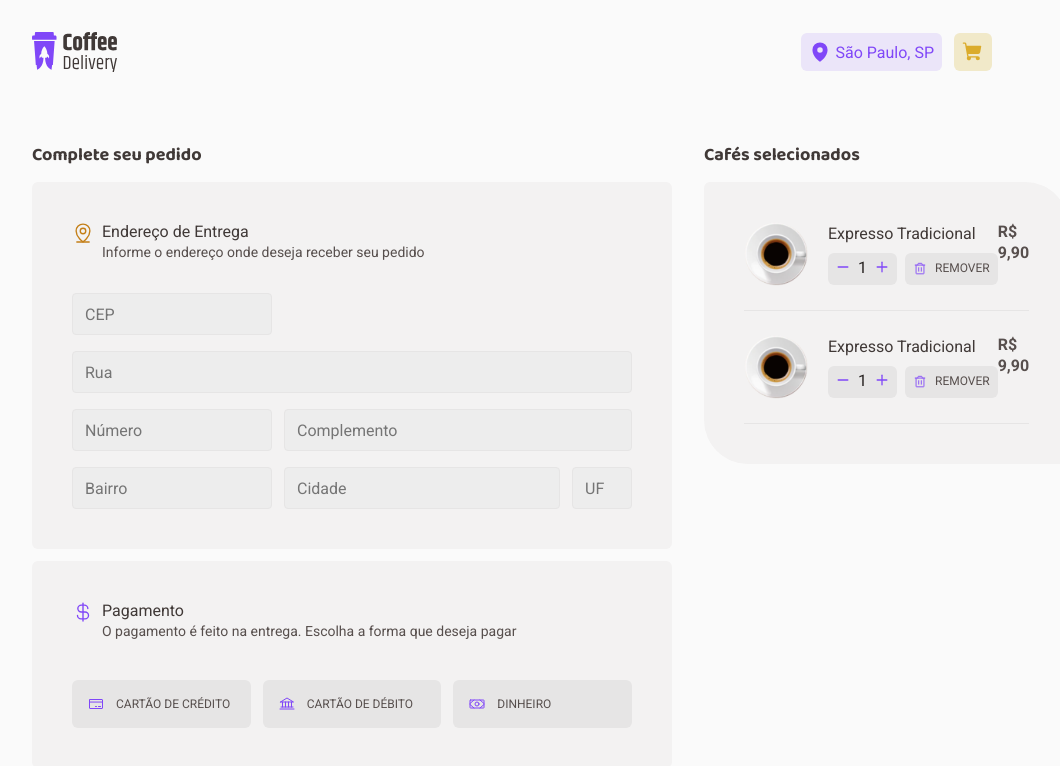
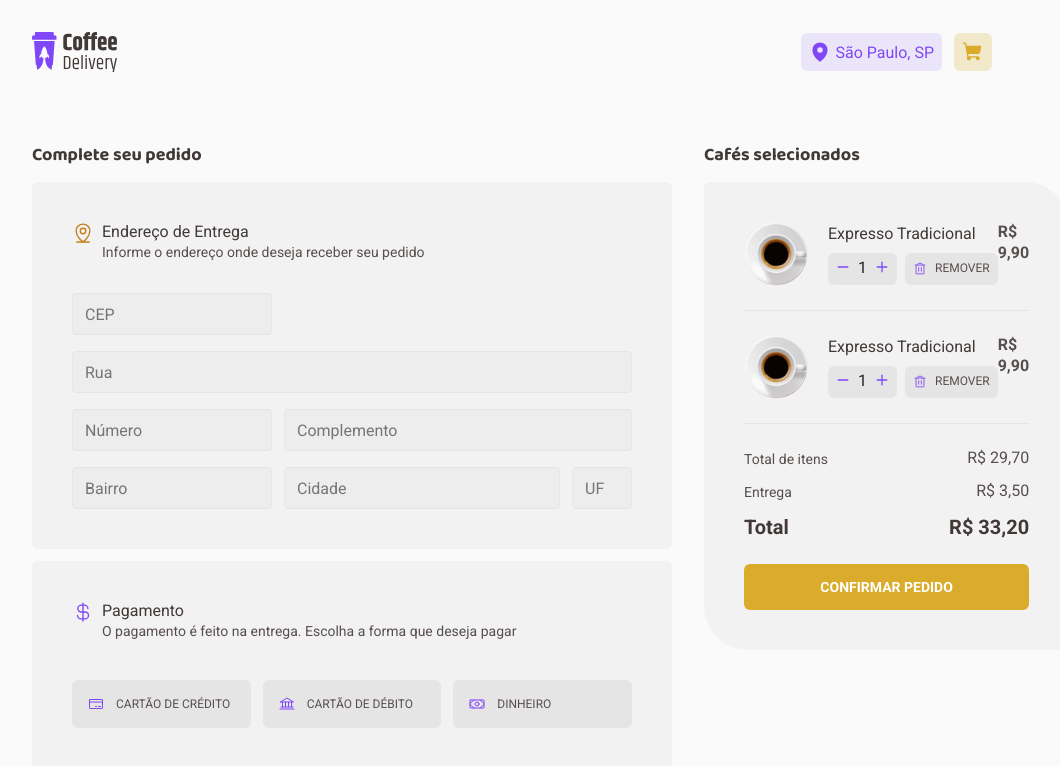
Before and after one commit to RafaelGSantana/coffee-delivery-desafio-reactjs-02, a React (Vite) app: page /cart in a window 1280 px wide. Shown: the top 766 px of the page, without its empty margins (128-1188 px from the left). Built offline with nearby package versions, Linux system fonts and the light colour scheme.

Commit message:
finishing shopping cart page layout + apply some hovers in aplication

```diff
--- a/src/pages/Cart/index.tsx
+++ b/src/pages/Cart/index.tsx
@@ -25,6 +25,11 @@ import {
    SelectAmountOfSelectedCoffee,
    RemoveSelectedCoffeeButton,
    SelectedCoffeePrice,
+   TotalPurchaseInfo,
+   TotalItemsPrice,
+   DeliveryPrice,
+   TotalPurchasePrice,
+   ConfirmPurchaseButton
 } from './styles';
 
 export function Cart() {
@@ -68,18 +73,18 @@ export function Cart() {
                </PaymentInfoDescription>
 
                <PaymentOptions>
-                  <div>
+                  <button>
                      <CreditCard size={16} />
                      <p>CARTÃO DE CRÉDITO</p>
-                  </div>
-                  <div>
+                  </button>
+                  <button>
                      <Bank size={16} />
                      <p>CARTÃO DE DÉBITO</p>
-                  </div>
-                  <div>
+                  </button>
+                  <button>
                      <Money size={16} />
                      <p>DINHEIRO</p>
-                  </div>
+                  </button>
                </PaymentOptions>
             </PaymentInfoFormWrapper>
 
@@ -154,6 +159,26 @@ export function Cart() {
                      <span>R$ 9,90</span>
                   </SelectedCoffeePrice>
                </SelectedCoffeeInfo>
+
+               <TotalPurchaseInfo>
+                  <TotalItemsPrice>
+                     <p>Total de itens</p>
+                     <span>R$ 29,70</span>
+                  </TotalItemsPrice>
+                  <DeliveryPrice>
+                     <p>Entrega</p>
+                     <span>R$ 3,50</span>
+                  </DeliveryPrice>
+                  <TotalPurchasePrice>
+                     <p>Total</p>
+                     <span>R$ 33,20</span>
+                  </TotalPurchasePrice>
+
+                  <ConfirmPurchaseButton>
+                     CONFIRMAR PEDIDO
+                  </ConfirmPurchaseButton>
+               </TotalPurchaseInfo>
+
             </CartSelectedCoffees>
 
 
--- a/src/pages/Cart/styles.ts
+++ b/src/pages/Cart/styles.ts
@@ -5,6 +5,7 @@ export const CartContainer = styled.div`
    padding: 2.5rem 10rem;
 
    display: flex;
+   justify-content: space-between;
    gap: 2rem;
 `;
 
@@ -77,6 +78,11 @@ const BaseInput = styled.input`
    background: ${props => props.theme["base-input"]};
    border: 1px solid ${props => props.theme["base-button"]};
    border-radius: 4px;
+   outline: none;
+
+   &:focus {
+      border: 1px solid ${props => props.theme["yellow-dark"]};
+   }
 `;
 
 export const CepInput = styled(BaseInput)`
@@ -146,7 +152,7 @@ export const PaymentOptions = styled.div`
    align-items: center;
    gap: 0.75rem;
 
-   div {
+   button {
       display: flex;
       align-items: center;
       gap: 0.75rem;
@@ -154,6 +160,9 @@ export const PaymentOptions = styled.div`
       width: 11.166rem;
       background: ${props => props.theme["base-button"]};
       border-radius: 6px;
+      border: none;
+
+      transition: background 0.2s;
 
       svg {
          color: ${props => props.theme["purple"]};
@@ -164,6 +173,10 @@ export const PaymentOptions = styled.div`
          line-height: 130%;
          text-transform: capitalize;
          color: ${props => props.theme["base-text"]};
+      }
+
+      &:hover {
+         background: ${props => props.theme["base-hover"]};
       }
    }
 `;
@@ -300,3 +313,97 @@ export const SelectedCoffeePrice = styled.div`
       color: ${props => props.theme["base-text"]};
    }
 `;
+
+export const TotalPurchaseInfo = styled.div`
+   display: flex;
+   align-items: center;
+   justify-content: center;
+   flex-direction: column;
+
+   width: 100%;
+`;
+
+export const TotalItemsPrice = styled.div`
+   display: flex;
+   align-items: center;
+   justify-content: space-between;
+
+   width: 100%;
+   margin-bottom: 0.75rem;
+
+   p {
+      font-size: 0.875rem;
+      color: ${props => props.theme["base-text"]};
+      line-height: 130%;
+   }
+
+   span {
+      font-size: 1rem;
+      color: ${props => props.theme["base-text"]};
+      line-height: 130%;
+   }
+`;
+
+export const DeliveryPrice = styled.div`
+   display: flex;
+   align-items: center;
+   justify-content: space-between;
+
+   width: 100%;
+   margin-bottom: 0.75rem;
+
+   p {
+      font-size: 0.875rem;
+      color: ${props => props.theme["base-text"]};
+      line-height: 130%;
+   }
+
+   span {
+      font-size: 1rem;
+      color: ${props => props.theme["base-text"]};
+      line-height: 130%;
+   }
+`;
+
+export const TotalPurchasePrice = styled.div`
+   display: flex;
+   align-items: center;
+   justify-content: space-between;
+
+   width: 100%;
+   margin-bottom: 1.5rem;
+
+   p {
+      font-size: 1.25rem;
+      font-weight: 700;
+      color: ${props => props.theme["base-subtitle"]};
+      line-height: 130%;
+   }
+
+   span {
+      font-size: 1.25rem;
+      font-weight: 700;
+      color: ${props => props.theme["base-subtitle"]};
+      line-height: 130%;
+   }
+`;
+
+export const ConfirmPurchaseButton = styled.button`
+   width: 100%;
+   height: 2.875rem;
+   border: none;
+   border-radius: 6px;
+   padding: 0.75rem 0.5rem;
+   background: ${props => props.theme["yellow"]};
+
+   font-weight: 700;
+   font-size: 0.875rem;
+   color: ${props => props.theme["white"]};
+   line-height: 130%;
+
+   transition: background 0.2s;
+
+   &:hover {
+      background: ${props => props.theme["yellow-dark"]};
+   }
+`;
--- a/src/pages/Home/index.tsx
+++ b/src/pages/Home/index.tsx
@@ -86,9 +86,9 @@ export function Home() {
                         </div>
                      </div>
 
-                     <div>
+                     <button>
                         <ShoppingCart size={22} weight="fill"/>
-                     </div>
+                     </button>
                   </PurchaseCoffee>
                </SectionCoffeeListItem>
 
@@ -116,9 +116,9 @@ export function Home() {
                         </div>
                      </div>
 
-                     <div>
+                     <button>
                         <ShoppingCart size={22} weight="fill"/>
-                     </div>
+                     </button>
                   </PurchaseCoffee>
                </SectionCoffeeListItem>
 
@@ -146,9 +146,9 @@ export function Home() {
                         </div>
                      </div>
 
-                     <div>
+                     <button>
                         <ShoppingCart size={22} weight="fill"/>
-                     </div>
+                     </button>
                   </PurchaseCoffee>
                </SectionCoffeeListItem>
 
@@ -176,9 +176,9 @@ export function Home() {
                         </div>
                      </div>
 
-                     <div>
+                     <button>
                         <ShoppingCart size={22} weight="fill"/>
-                     </div>
+                     </button>
                   </PurchaseCoffee>
                </SectionCoffeeListItem>
 
@@ -206,11 +206,42 @@ export function Home() {
                         </div>
                      </div>
 
-                     <div>
+                     <button>
                         <ShoppingCart size={22} weight="fill"/>
-                     </div>
+                     </button>
                   </PurchaseCoffee>
                </SectionCoffeeListItem>
+
+               <SectionCoffeeListItem>
+                  <img src={imageCoffee} alt="" />
+                  <span>TRADICIONAL</span>
+                  <CoffeeInfo>
+                     <CoffeeInfoTitle>Expresso Tradicional</CoffeeInfoTitle>
+                     <CoffeeInfoDescription>O tradicional café feito com água quente e grãos moídos</CoffeeInfoDescription>
+                  </CoffeeInfo>
+
+                  <PurchaseCoffee>
+                     <div>
+                        <small>R$</small>
+                        <p>9,90</p>
+                     </div>
+
+                     <div>
+                        <div>
+                           <Minus size={14} weight="bold" />
+                        </div>
+                        <p>1</p>
+                        <div>
+                           <Plus size={14} weight="bold" />
+                        </div>
+                     </div>
+
+                     <button>
+                        <ShoppingCart size={22} weight="fill"/>
+                     </button>
+                  </PurchaseCoffee>
+               </SectionCoffeeListItem>
+
             </SectionCoffeeList>
          </SectionCoffeeListWrapper>
       </HomeContainer>
--- a/src/pages/Home/styles.ts
+++ b/src/pages/Home/styles.ts
@@ -229,17 +229,24 @@ width: 100%;
       }
    }
 
-   > div:last-child {
+   > button:last-child {
       padding: 0.5rem;
       background: ${props => props.theme["purple-dark"]};
       border-radius: 6px;
+      border: none;
 
       display: flex;
       align-items: center;
       justify-content: center;
 
+      transition: background 0.2s;
+
       svg {
          color: ${props => props.theme["base-card"]}
       }
+
+      &:hover {
+         background: ${props => props.theme["purple"]};
+      }
    }
 `;
--- a/src/styles/global.ts
+++ b/src/styles/global.ts
@@ -5,11 +5,6 @@ export const GlobalStyle = createGlobalStyle`
       margin: 0;
       padding: 0;
       box-sizing: border-box;
-   }
-
-   :focus {
-      outline: 0;
-      box-shadow: 0 0 0 0 ${(props) => props.theme["white"]};
    }
 
    body {
```
